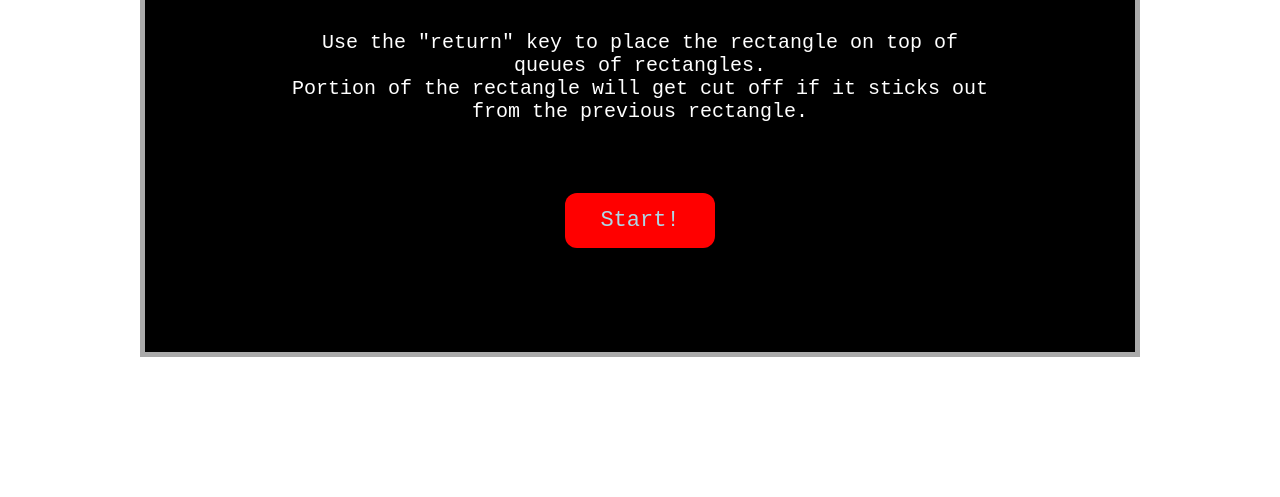
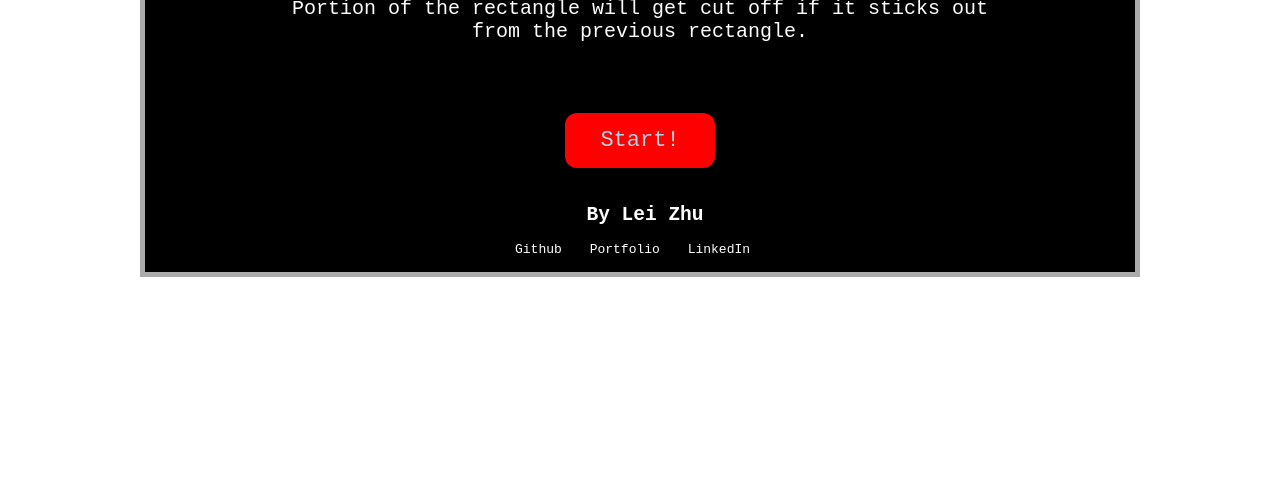
Before and after one commit to zhuleijia/queue, a plain HTML site: page index.html in a window 1280 px wide. Shown: the part 303-800 px from the top of the page. Drawn offline with Linux system fonts and the light colour scheme.

Commit message:
add links

```diff
--- a/index.html
+++ b/index.html
@@ -6,7 +6,6 @@
     <link rel="stylesheet" type="text/css" href="queue.css">
   </head>
   <body >
-    <h1>Queue</h1>
     <section class="main">
 
 
@@ -15,9 +14,7 @@
       <section id="start-screen" class="start-screen">
         <section class="title">
           <p>
-
             Queue
-
           </p>
         </section>
 
@@ -26,14 +23,23 @@
             Use the "return" key to place the rectangle on top of queues of rectangles.</p> <p> Portion of the rectangle will get cut off if it sticks out from the previous rectangle.
 
           </p>
+
         </section>
 
         <section class="start-button">
           <a>
             <p>Start!</p>
           </a>
+
         </section>
-
+          <section class="links">
+            <h2>By Lei Zhu</h2>
+            <div class ="links-link">
+              <a href="https://github.com/zhuleijia/">Github</a>
+              <a href="https://www.undeed.xyz">Portfolio</a>
+              <a href="https://www.linkedin.com/in/zhuleijia">LinkedIn</a>
+          </div>
+          </section>
       </section>
       <canvas id="queue-canvas" class="hide" style="border: 5px solid #aaaaaa;"></canvas>
       <section id="end-screen" class="hide">
--- a/queue.css
+++ b/queue.css
@@ -104,7 +104,25 @@ li {
   color: lightblue;
   font-size: 14px;
 }
+.links {
+  margin: auto;
+  color: white;
+}
+.links h2 {
+  margin-right: 40px;
+  text-align: center;
+}
+.links a{
+    padding: 10px;
+  text-align: center;
+}
+.links-link{
+  margin-left: 90px;
+}
+.links a:hover {
 
+  background: grey;
+}
 
 /* THE GAME SCREEN */
 
```
